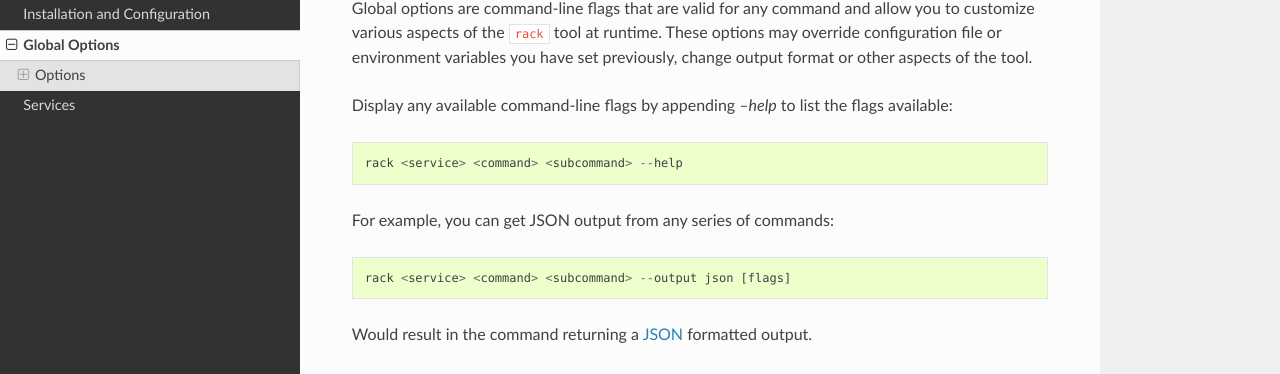
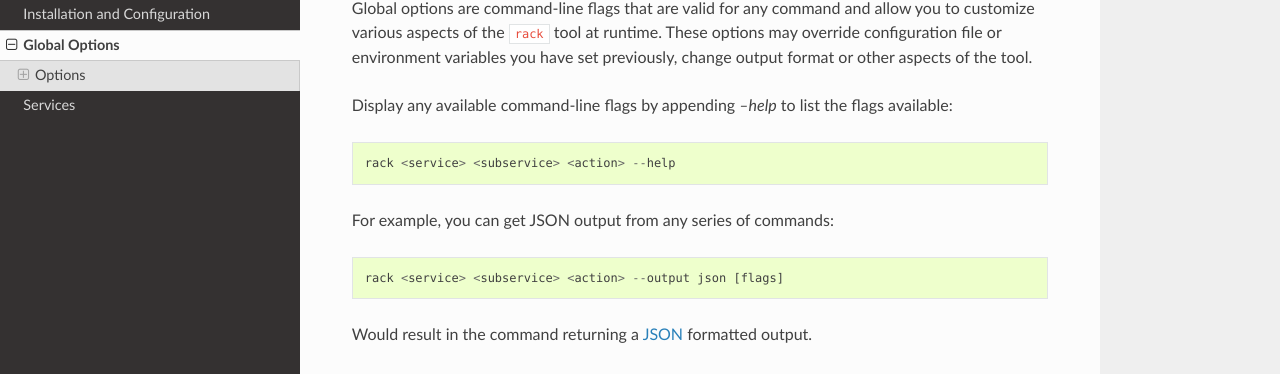
Before and after one commit to rackspace/rack, a Sphinx documentation site: the page built from docs/globaloptions.rst, in a window 1280 px wide and 900 px high. Shown: the part 163-537 px from the top of the window. Built offline with Sphinx 7.4.7 and the Read the Docs theme 2.0.0, drawn with Linux system fonts in a browser that asks for light colours; pages that are not in the unit, such as notebooks, are missing from menus; some of the changed lines change nothing that is shown; some of the changed text lies outside the part shown.

Commit message:
Ensures use of <service> <subservice> <action>

```diff
--- a/docs/globaloptions.rst
+++ b/docs/globaloptions.rst
@@ -11,13 +11,13 @@ set previously, change output format or other aspects of the tool.
 Display any available command-line flags by appending `--help` to list the
 flags available::
 
-    rack <service> <command> <subcommand> --help
+    rack <service> <subservice> <action> --help
 
 For example, you can get JSON output from any series of commands:
 
 ::
 
-    rack <service> <command> <subcommand> --output json [flags]
+    rack <service> <subservice> <action> --output json [flags]
 
 Would result in the command returning a JSON_ formatted output.
 
@@ -171,7 +171,7 @@ Help is available on the base level; for example::
        rack - An opinionated CLI for the Rackspace cloud
 
     USAGE:
-       rack <command> <subcommand> <action> [flags]
+       rack <service> <subservice> <action> [flags]
 
     VERSION:
        0.0.0
```
